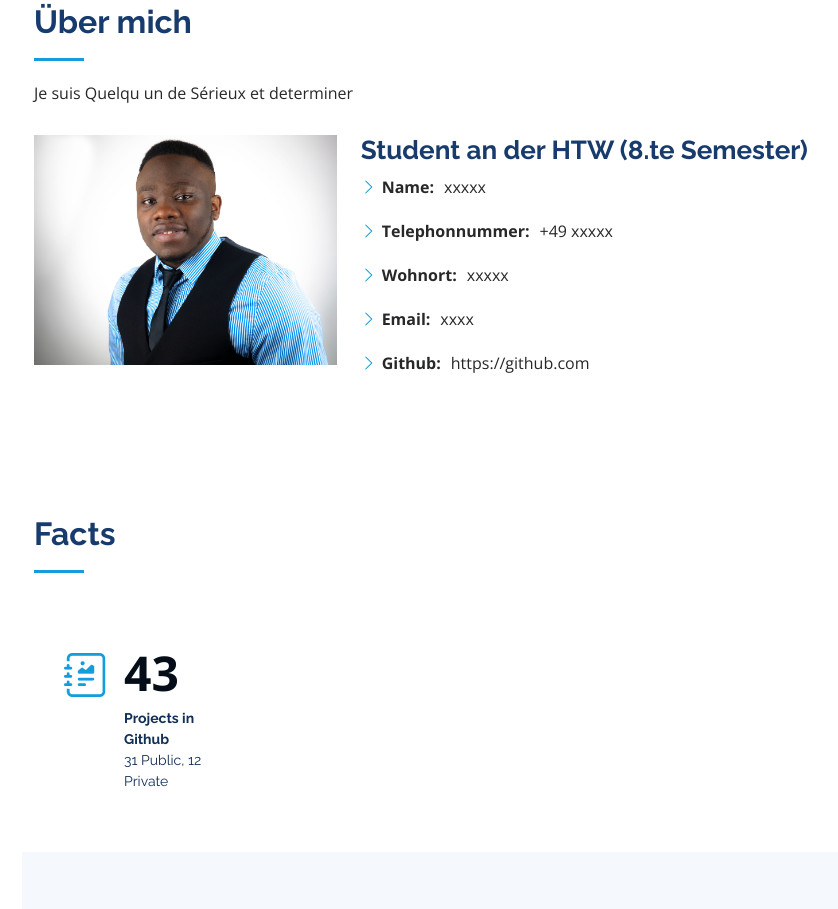
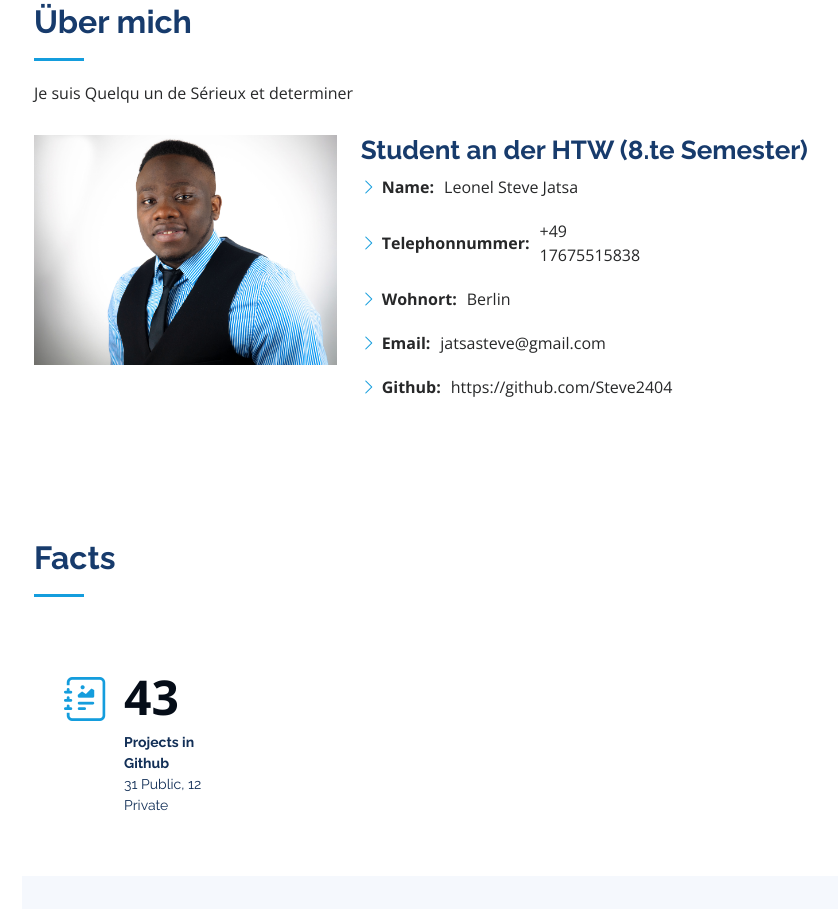
Before and after one commit to Steve2404/Online_CV, a plain HTML site: page index.html in a window 1280 px wide. Shown: the part 857-1766 px from the top of the page, without its empty margins (278-1116 px from the left). Drawn offline with nearby package versions, Linux system fonts and the light colour scheme.

Commit message:
#4-Modification de la liste - Section About

```diff
--- a/index.html
+++ b/index.html
@@ -96,11 +96,11 @@
             <div class="row">
               <div class="col-lg-6">
                 <ul>
-                  <li><i class="bi bi-chevron-right"></i> <strong>Name:</strong> <span>xxxxx</span></li>
-                  <li><i class="bi bi-chevron-right"></i> <strong>Telephonnummer:</strong> <span>+49 xxxxx </span></li>
-                  <li><i class="bi bi-chevron-right"></i> <strong>Wohnort:</strong> <span>xxxxx</span></li>
-                  <li><i class="bi bi-chevron-right"></i> <strong>Email:</strong> <span> xxxx</span></li>
-                  <li><i class="bi bi-chevron-right"></i> <strong>Github:</strong> <span>https://github.com</span></li>
+                  <li><i class="bi bi-chevron-right"></i> <strong>Name:</strong> <span>Leonel Steve Jatsa</span></li>
+                  <li><i class="bi bi-chevron-right"></i> <strong>Telephonnummer:</strong> <span>+49 17675515838<span></li>
+                  <li><i class="bi bi-chevron-right"></i> <strong>Wohnort:</strong> <span>Berlin</span></li>
+                  <li><i class="bi bi-chevron-right"></i> <strong>Email:</strong> <span>jatsasteve@gmail.com</span></li>
+                  <li><i class="bi bi-chevron-right"></i> <strong>Github:</strong> <span>https://github.com/Steve2404</span></li>
                 </ul>
               </div>
 
```
